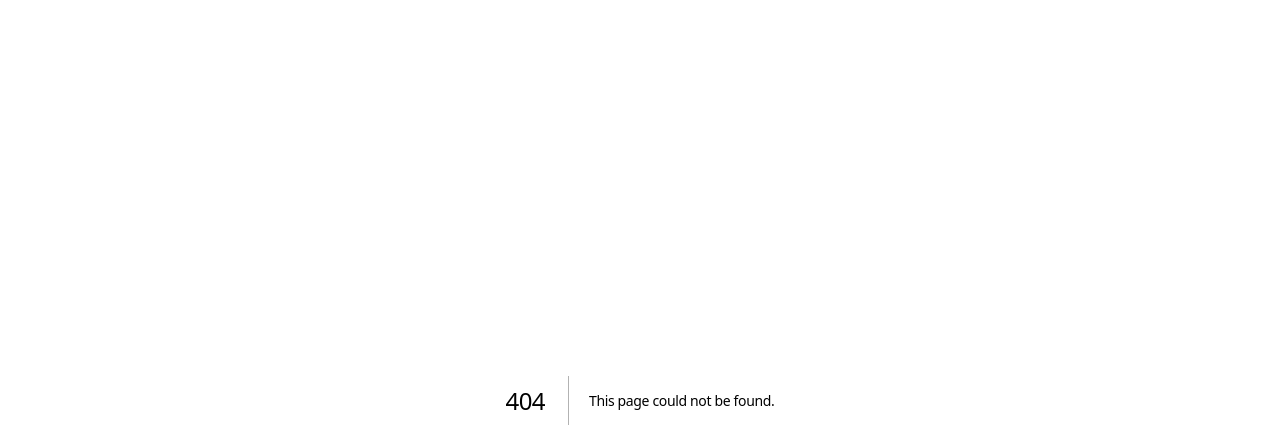
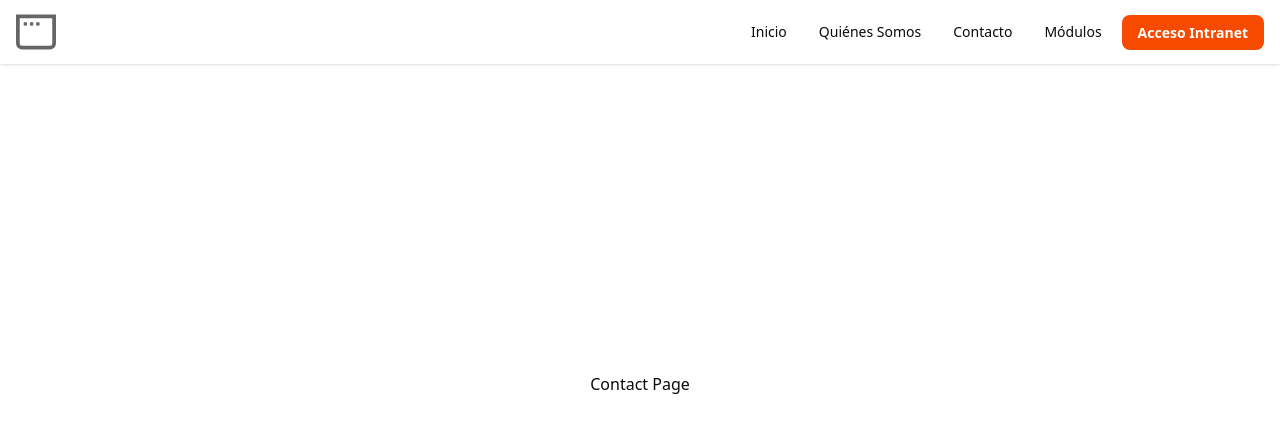
Before and after one commit to Marlon-Chaviano/observatory, a Next.js app: page /contact in a window 1280 px wide. Before the commit this address had no page. Shown: the top 448 px of the page. Built offline with nearby package versions, Linux system fonts and the light colour scheme.

Commit message:
feat(navbar): agrega navbar y centraliza configuración de navegación

```diff
--- /dev/null
+++ b/src/app/about/page.tsx
@@ -0,0 +1,8 @@
+// Page temporal para verificar el funcionamiento del Navbar
+export default function About() {
+	return (
+		<div className="flex min-h-[80vh] min-w-[90vw] items-center justify-center">
+			<p>About Page</p>
+		</div>
+	);
+}
--- /dev/null
+++ b/src/app/contact/page.tsx
@@ -0,0 +1,8 @@
+// Page temporal para verificar el funcionamiento del Navbar
+export default function About() {
+	return (
+		<div className="flex min-h-[80vh] min-w-[90vw] items-center justify-center">
+			<p>Contact Page</p>
+		</div>
+	);
+}
--- /dev/null
+++ b/src/app/intranet_acces/page.tsx
@@ -0,0 +1,8 @@
+// Page temporal para verificar el funcionamiento del Navbar
+export default function About() {
+	return (
+		<div className="flex min-h-[80vh] min-w-[90vw] items-center justify-center">
+			<p>Intranet Acces Page</p>
+		</div>
+	);
+}
--- a/src/app/layout.tsx
+++ b/src/app/layout.tsx
@@ -1,5 +1,7 @@
 import type { Metadata } from "next";
 import { Geist, Geist_Mono } from "next/font/google";
+
+import { Navbar } from "@/components/layouts";
 
 import "./globals.css";
 
@@ -25,7 +27,10 @@ export default function RootLayout({
 }>) {
 	return (
 		<html lang="en">
-			<body className={`${geistSans.variable} ${geistMono.variable} antialiased`}>{children}</body>
+			<body className={`${geistSans.variable} ${geistMono.variable} antialiased`}>
+				<Navbar />
+				{children}
+			</body>
 		</html>
 	);
 }
--- /dev/null
+++ b/src/app/modules/page.tsx
@@ -0,0 +1,8 @@
+// Page temporal para verificar el funcionamiento del Navbar
+export default function About() {
+	return (
+		<div className="flex min-h-[80vh] min-w-[90vw] items-center justify-center">
+			<p>Modules Page</p>
+		</div>
+	);
+}
--- a/src/app/page.tsx
+++ b/src/app/page.tsx
@@ -3,7 +3,7 @@ import Image from "next/image";
 export default function Home() {
 	return (
 		<div className="flex min-h-screen items-center justify-center bg-zinc-50 font-sans dark:bg-black">
-      <main className="flex min-h-screen w-full max-w-3xl flex-col items-center justify-between py-32 px-16 bg-white dark:bg-black sm:items-start">
+			<main className="flex min-h-screen w-full max-w-3xl flex-col items-center justify-between bg-white px-16 py-32 sm:items-start dark:bg-black">
 				<Image
 					className="dark:invert"
 					src="/next.svg"
@@ -13,7 +13,7 @@ export default function Home() {
 					priority
 				/>
 				<div className="flex flex-col items-center gap-6 text-center sm:items-start sm:text-left">
-          <h1 className="max-w-xs text-3xl font-semibold leading-10 tracking-tight text-black dark:text-zinc-50">
+					<h1 className="max-w-xs text-3xl leading-10 font-semibold tracking-tight text-black dark:text-zinc-50">
 						To get started, edit the page.tsx file.
 					</h1>
 					<p className="max-w-md text-lg leading-8 text-zinc-600 dark:text-zinc-400">
@@ -36,7 +36,7 @@ export default function Home() {
 				</div>
 				<div className="flex flex-col gap-4 text-base font-medium sm:flex-row">
 					<a
-            className="flex h-12 w-full items-center justify-center gap-2 rounded-full bg-foreground px-5 text-background transition-colors hover:bg-[#383838] dark:hover:bg-[#ccc] md:w-[158px]"
+						className="bg-foreground text-background flex h-12 w-full items-center justify-center gap-2 rounded-full px-5 transition-colors hover:bg-[#383838] md:w-[158px] dark:hover:bg-[#ccc]"
 						href="https://vercel.com/new?utm_source=create-next-app&utm_medium=appdir-template-tw&utm_campaign=create-next-app"
 						target="_blank"
 						rel="noopener noreferrer"
@@ -51,7 +51,7 @@ export default function Home() {
 						Deploy Now
 					</a>
 					<a
-            className="flex h-12 w-full items-center justify-center rounded-full border border-solid border-black/[.08] px-5 transition-colors hover:border-transparent hover:bg-black/[.04] dark:border-white/[.145] dark:hover:bg-[#1a1a1a] md:w-[158px]"
+						className="flex h-12 w-full items-center justify-center rounded-full border border-solid border-black/[.08] px-5 transition-colors hover:border-transparent hover:bg-black/[.04] md:w-[158px] dark:border-white/[.145] dark:hover:bg-[#1a1a1a]"
 						href="https://nextjs.org/docs?utm_source=create-next-app&utm_medium=appdir-template-tw&utm_campaign=create-next-app"
 						target="_blank"
 						rel="noopener noreferrer"
--- /dev/null
+++ b/src/components/layouts/Navbar.tsx
@@ -0,0 +1,100 @@
+"use client";
+
+import { useState } from "react";
+import Image from "next/image";
+import Link from "next/link";
+
+import { NAVIGATION_CTA, NAVIGATION_MAIN } from "@/const";
+
+export function Navbar() {
+	const [open, setOpen] = useState(false);
+
+	function closeMenu() {
+		setOpen(false);
+	}
+
+	return (
+		<>
+			<header className="fixed top-0 left-0 z-50 w-full shadow-sm">
+				<nav className="bg-background mx-auto flex max-w-7xl items-center justify-between rounded-b-xl px-4 py-3">
+					{/* Logo */}
+					<div className="flex items-center gap-2">
+						<Image src={"/window.svg"} alt="Logo" width={40} height={40} />
+					</div>
+
+					{/* Links desktop */}
+					<div className="flex gap-5">
+						<ul className="text-foreground hidden items-center gap-8 text-sm font-medium md:flex">
+							{NAVIGATION_MAIN.map((item) => (
+								<LinksItems
+									key={item.href}
+									title={item.label}
+									href={item.href}
+									handleCloseMenu={closeMenu}
+								/>
+							))}
+						</ul>
+						{/* Botón desktop */}
+						<div className="hidden md:block">
+							<Link
+								href={NAVIGATION_CTA.href}
+								className="bg-chart-1 text-background hover:bg-chart-1/70 rounded-md px-4 py-2 text-sm font-semibold transition"
+								onClick={closeMenu}
+							>
+								{NAVIGATION_CTA.label}
+							</Link>
+						</div>
+					</div>
+
+					{/* Botón hamburguesa */}
+					<button onClick={() => setOpen(!open)} className="text-foreground text-2xl md:hidden">
+						☰
+					</button>
+				</nav>
+			</header>
+
+			{/* Menú móvil overlay */}
+			{open && (
+				<div className="bg-background fixed top-16 left-0 z-40 w-full shadow-lg md:hidden">
+					<ul className="text-foreground flex flex-col gap-5 p-6 font-medium">
+						{NAVIGATION_MAIN.map((item) => (
+							<LinksItems
+								key={item.href}
+								title={item.label}
+								href={item.href}
+								handleCloseMenu={closeMenu}
+							/>
+						))}
+						<Link
+							href={NAVIGATION_CTA.href}
+							onClick={closeMenu}
+							className="bg-chart-1 text-background hover:bg-chart-1/70 rounded-md py-2 text-center font-semibold transition"
+						>
+							{NAVIGATION_CTA.label}
+						</Link>
+					</ul>
+				</div>
+			)}
+
+			{/* Espaciador para que el contenido no quede oculto bajo el navbar */}
+			<div className="h-16" />
+		</>
+	);
+}
+function LinksItems({
+	title,
+	href,
+	handleCloseMenu,
+}: {
+	title: string;
+	href: string;
+	handleCloseMenu?: () => void;
+}) {
+	return (
+		<li>
+			<Link href={href} onClick={handleCloseMenu}>
+				{title}
+			</Link>
+		</li>
+	);
+}
--- a/src/components/layouts/index.ts
+++ b/src/components/layouts/index.ts
@@ -9,3 +9,5 @@
 // export { Header } from "./Header";
 // export { Footer } from "./Footer";
 // export { Sidebar } from "./Sidebar";
+
+export { Navbar } from "./Navbar";
--- /dev/null
+++ b/src/const/index.ts
@@ -0,0 +1,8 @@
+/**
+ * Constants and shared utilities.
+ *
+ *  used across multiple features.
+ */
+
+// Export shared constants and utilities here
+export { NAVIGATION_CTA, NAVIGATION_MAIN } from "./navigations";
--- /dev/null
+++ b/src/const/navigations.ts
@@ -0,0 +1,13 @@
+import { NavigationItem } from "@/types/navigations";
+
+export const NAVIGATION_MAIN: NavigationItem[] = [
+	{ label: "Inicio", href: "/" },
+	{ label: "Quiénes Somos", href: "/about" },
+	{ label: "Contacto", href: "/contact" },
+	{ label: "Módulos", href: "/modules" },
+];
+
+export const NAVIGATION_CTA: NavigationItem = {
+	label: "Acceso Intranet",
+	href: "/intranet_acces",
+};
--- a/src/types/index.ts
+++ b/src/types/index.ts
@@ -8,3 +8,4 @@
 // Example:
 // export type { ApiResponse } from "./api";
 // export type { PaginationParams } from "./pagination";
+export type { NavigationItem } from "./navigations";
--- /dev/null
+++ b/src/types/navigations.ts
@@ -0,0 +1,4 @@
+export interface NavigationItem {
+	label: string;
+	href: string;
+}
```
Also changed, not shown: public/screen.png (added). Lines whose indentation alone changed are shown as unchanged.
